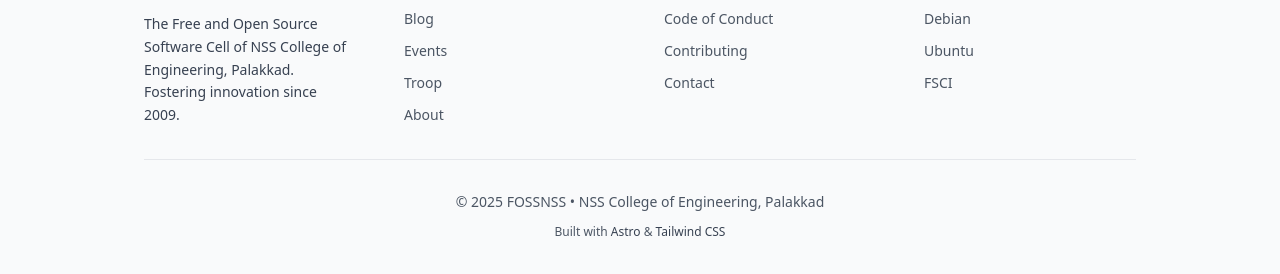
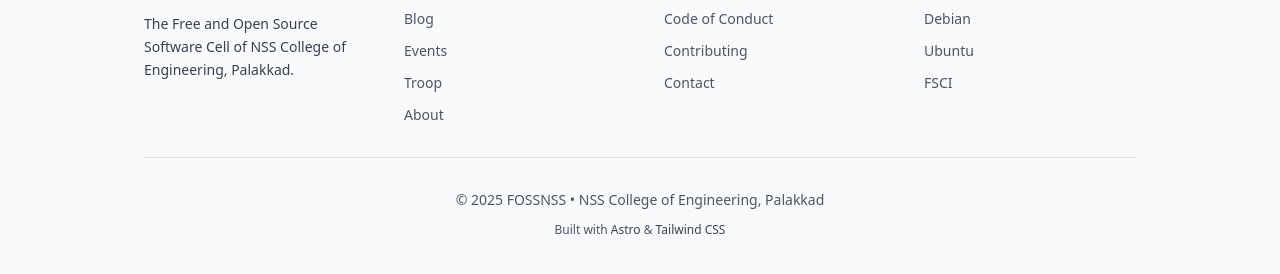
Before and after one commit to jithurx/fossnss-website, an Astro site: page / in a window 1280 px wide. Shown: the part 1611-1885 px from the top of the page. Built offline with nearby package versions, Linux system fonts and the light colour scheme; Astro itself is replaced by a stand-in of ours.

Commit message:
updated footer

```diff
--- a/src/components/Footer.astro
+++ b/src/components/Footer.astro
@@ -13,7 +13,7 @@ const year = new Date().getFullYear();
           FOSSNSS
         </h3>
         <p class="text-sm text-gray-700 dark:text-gray-400 leading-relaxed">
-          The Free and Open Source Software Cell of NSS College of Engineering, Palakkad. Fostering innovation since 2009.
+          The Free and Open Source Software Cell of NSS College of Engineering, Palakkad.
         </p>
       </div>
 
```
